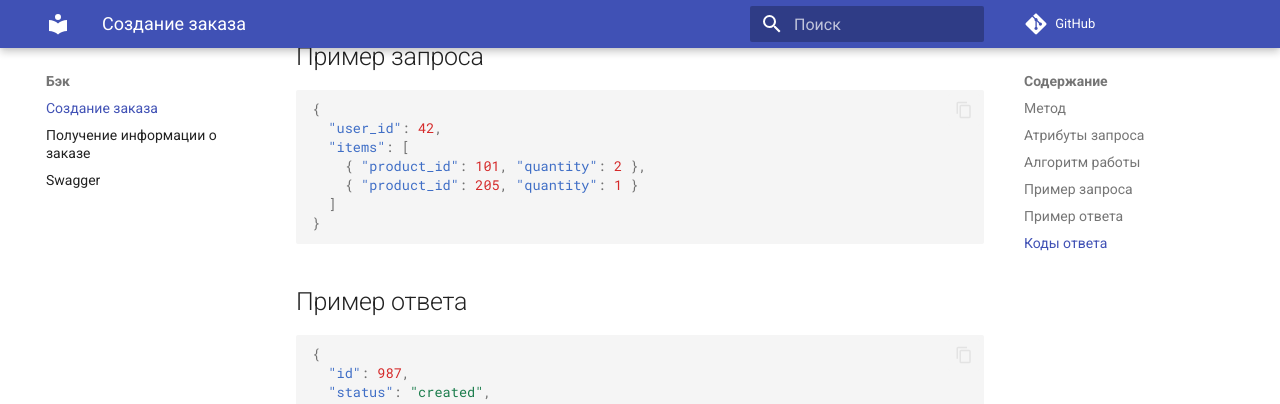
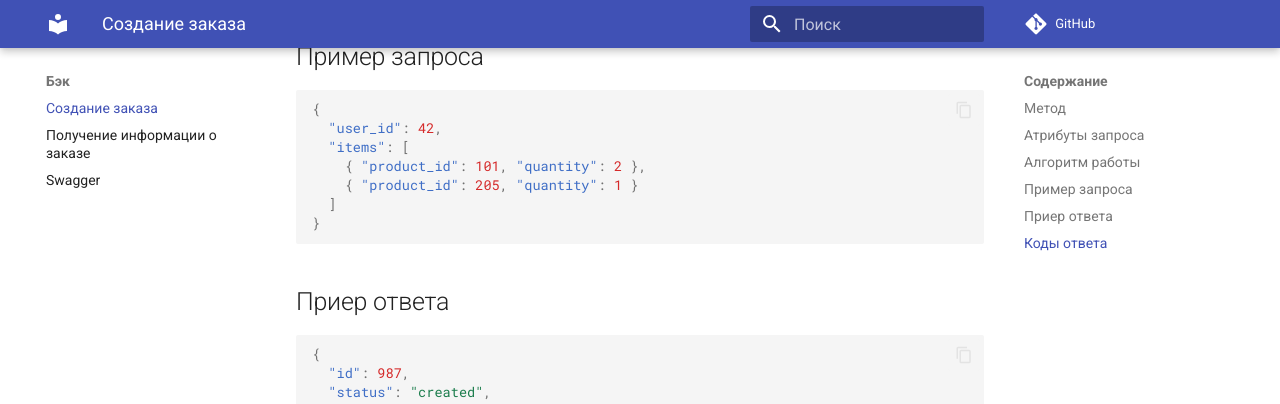
Before and after one commit to reaperxu/documentation, an MkDocs documentation site: the page built from docs/backend/create-order.md, in a window 1280 px wide and 900 px high, scrolled down 925 px. Shown: the top 404 px of the window. Built offline with MkDocs 1.6.1 and Material for MkDocs 9.7.7, drawn with Linux system fonts in a browser that asks for light colours; comment, search, counter and statistics services are not loaded.

Commit message:
error added

````diff
--- a/docs/backend/create-order.md
+++ b/docs/backend/create-order.md
@@ -34,7 +34,7 @@
 }
 ```
 
-## Пример ответа
+## Приер ответа
 
 ```json
 {
````
